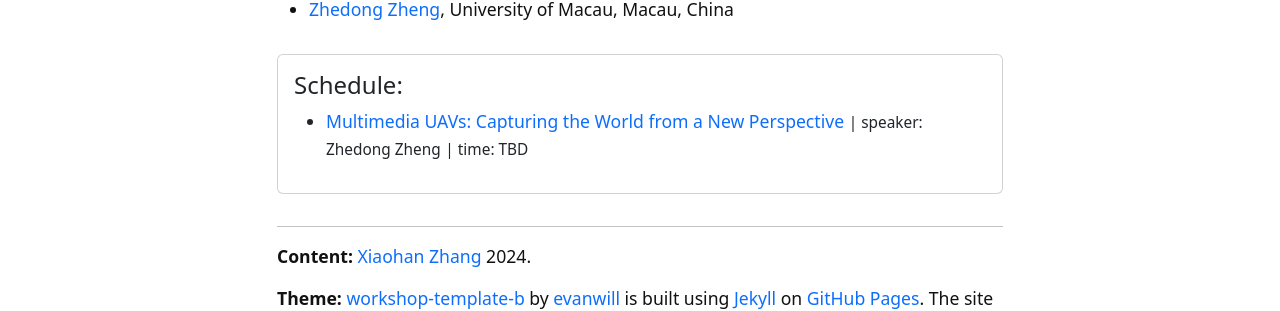
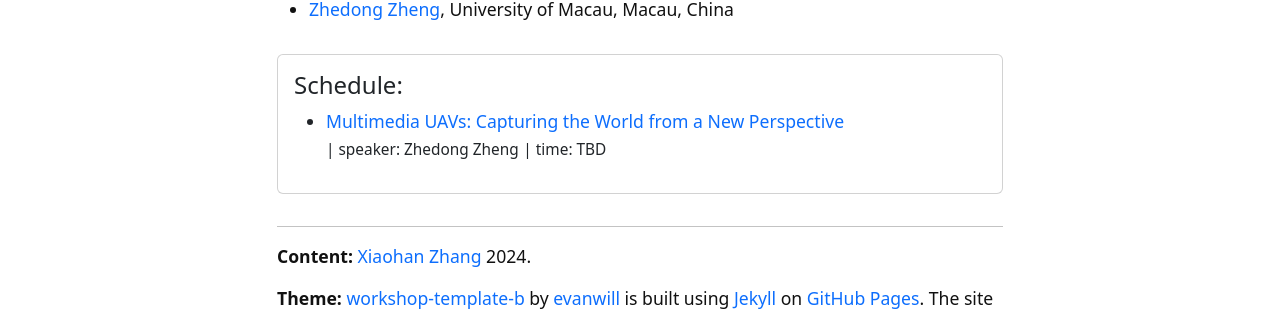
Before and after one commit to zxh009123/WACV25_CVGL_Tutorial, a Jekyll site: the page built from index.md, in a window 1280 px wide. Shown: the part 1252-1563 px from the top of the page. Built offline with Jekyll 4.4.1, drawn with Linux system fonts in a browser that asks for light colours.

Commit message:
modify toc

```diff
--- a/_includes/toc.html
+++ b/_includes/toc.html
@@ -9,9 +9,10 @@
                 <ul>
                     {% for section in site.html_pages %}
                     {% if section.presenter %}
-                    <li><a href="{{ section.url | relative_url }}">
+                    <li>
+                        <a href="{{ section.url | relative_url }}">
                         {{ section.title }}
-                    </a>
+                    </a> <br>
                         <small>| speaker: {{ section.presenter }}</small>
                         <small>| time: {{ section.time }}</small>
                     </li>
--- a/_layouts/section.html
+++ b/_layouts/section.html
@@ -25,7 +25,6 @@ layout: page
         <div class="ratio ratio-16x9">
             <iframe title="{{ page.title }} section video" src="https://www.youtube-nocookie.com/embed/{{ page.youtubeid }}?rel=0&modestbranding=1" allowfullscreen></iframe>
         </div>
-        <figcaption class="figure-caption mt-1"><a href="https://youtu.be/{{ page.youtubeid }}" target="_blank" rel="noopener">Section Video</a></figcaption>
     </figure>
 </div>
 {%- endif -%}
```
Also changed, not shown: other parts of _layouts/section.html (+1 -1 lines).
